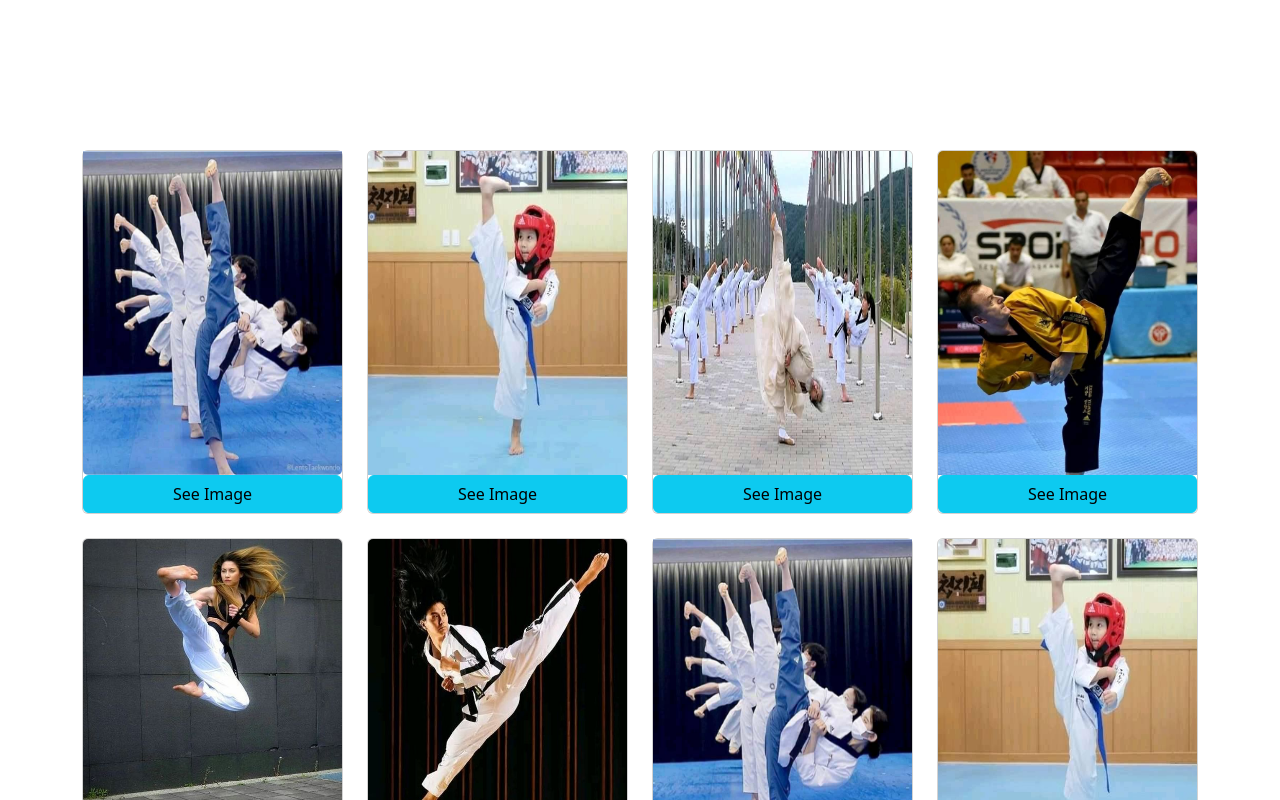
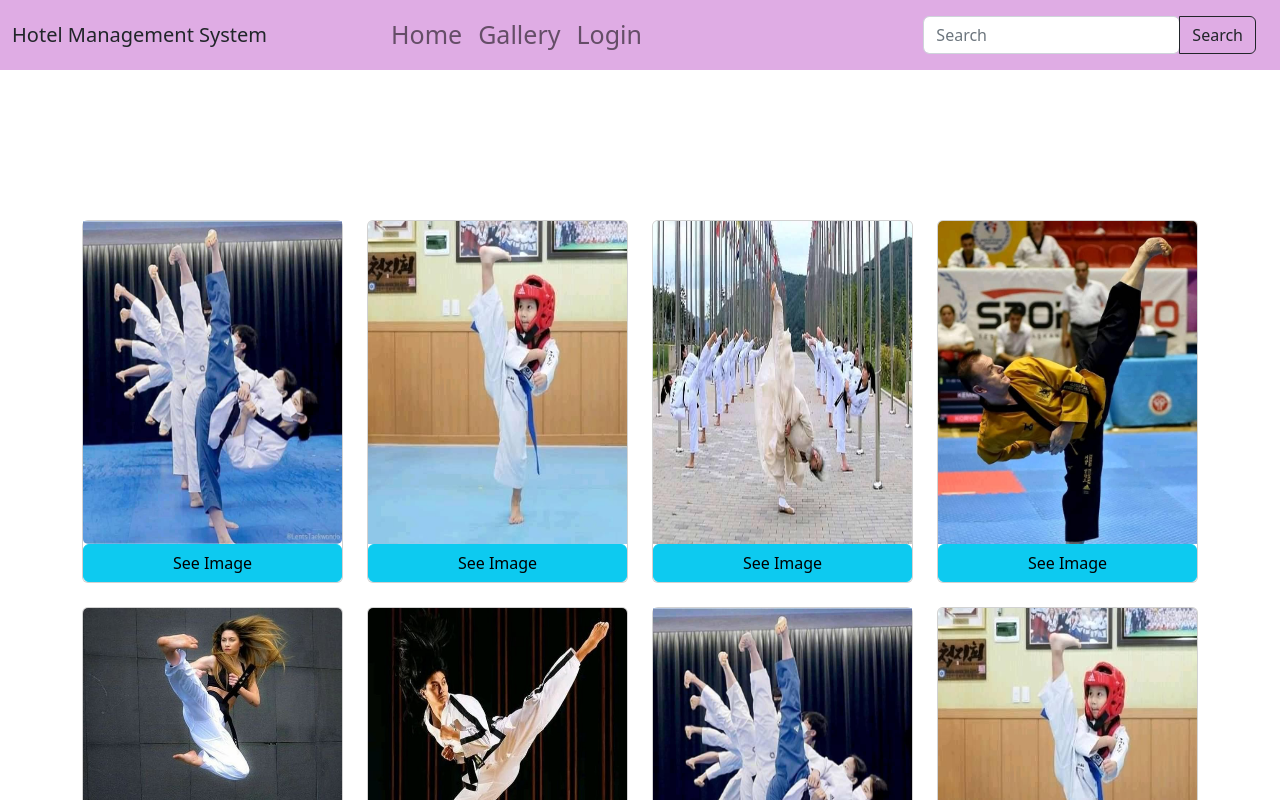
Before and after one commit to natnaelLake/Full-ReactJs-code, a React (Create React App) app in the folder react-login/: page /gallery in a window 1280 px wide. Shown: the top 800 px of the page. Built offline with nearby package versions, Linux system fonts and the light colour scheme.

Commit message:
the fourth commit is come.

```diff
--- a/react-login/src/Main/Gallary.js
+++ b/react-login/src/Main/Gallary.js
@@ -8,18 +8,20 @@ import ImageSix from '../Image/fifth.jpg'
 import ImageSeven from '../Image/sixth.jpg'
 // import ImageEight from '../Image/seventh.jpg'
 import 'bootstrap/dist/css/bootstrap.min.css';
-
+import Home from './Home'
 
 
 export class Gallary extends Component {
   render() {
     return (
+      <div>
+        <Home />
       <div className='container'>
       <div class="row row-cols-1 row-cols-md-4  gy-4">
       <div class="col">
         <div class="card h-100">
           <img src={ImageOne} class="card-img-bottom"
-              alt="The firs Image" />
+            alt="The first Image" />
             <a href={ImageOne} class = "btn btn-info stretched-link">See Image</a>
         </div>
       </div>
@@ -104,6 +106,7 @@ export class Gallary extends Component {
      </div>
     </div>
   </div>
+      </div>
     )
   }
 }
--- a/react-login/src/Main/Login.js
+++ b/react-login/src/Main/Login.js
@@ -11,6 +11,8 @@ import { useNavigate } from 'react-router-dom';
 function Login() {
 
   return (
+    <div>
+      <Home />
     <div className='container' >
     <div class="row">
     <div class="col-sm-9 col-md-7 col-lg-5 mx-auto">
@@ -59,6 +61,7 @@ function Login() {
         </div>
       </div>
       </div>
+    </div>
   )
 }
 
--- a/react-login/src/Main/SignUp.js
+++ b/react-login/src/Main/SignUp.js
@@ -2,11 +2,15 @@ import React, { Component } from 'react'
 import './Style.css';
 import Login from './Login';
 import { Link,Outlet } from 'react-router-dom';
+import Home from './Home';
+
 
 
 export class SignUp extends Component {
   render() {
     return (
+      <div>
+        <Home />
       <div className='container' >
       <div class="row">
       <div class="col-sm-9 col-md-7 col-lg-5 mx-auto">
@@ -50,6 +54,7 @@ export class SignUp extends Component {
           </div>
         </div>
         </div>
+      </div>
     )
   }
 }
```
Lines whose indentation alone changed are shown as unchanged.
